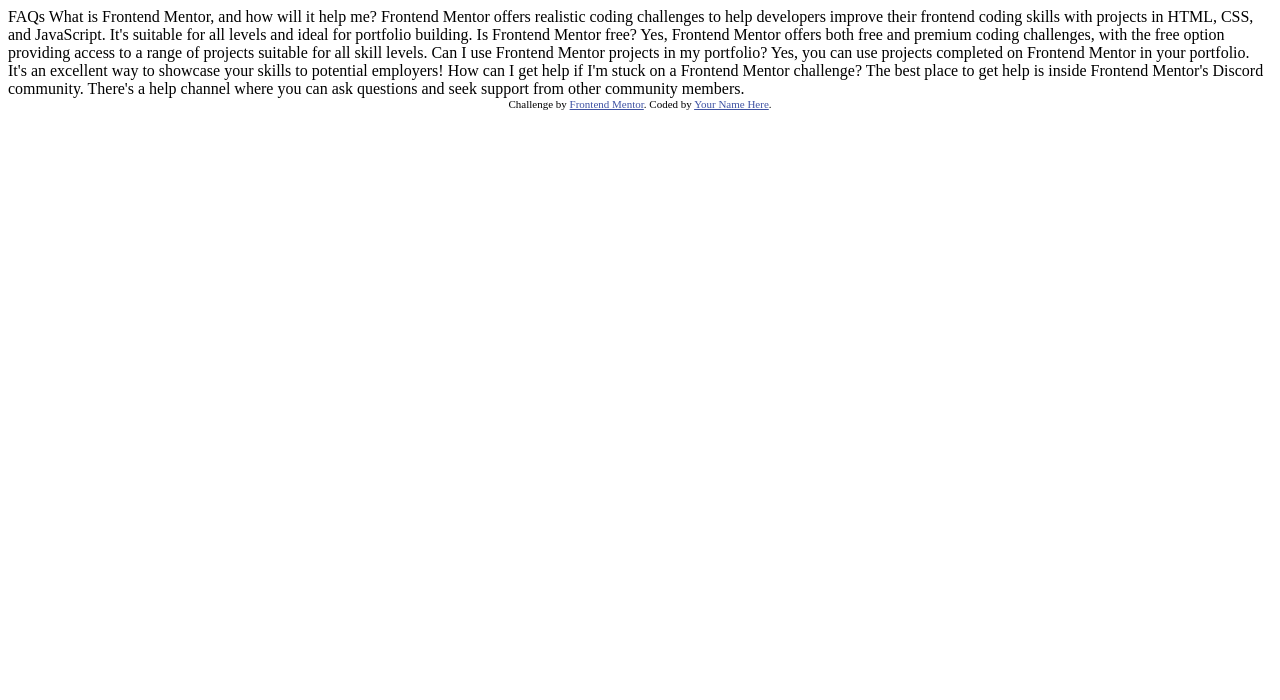
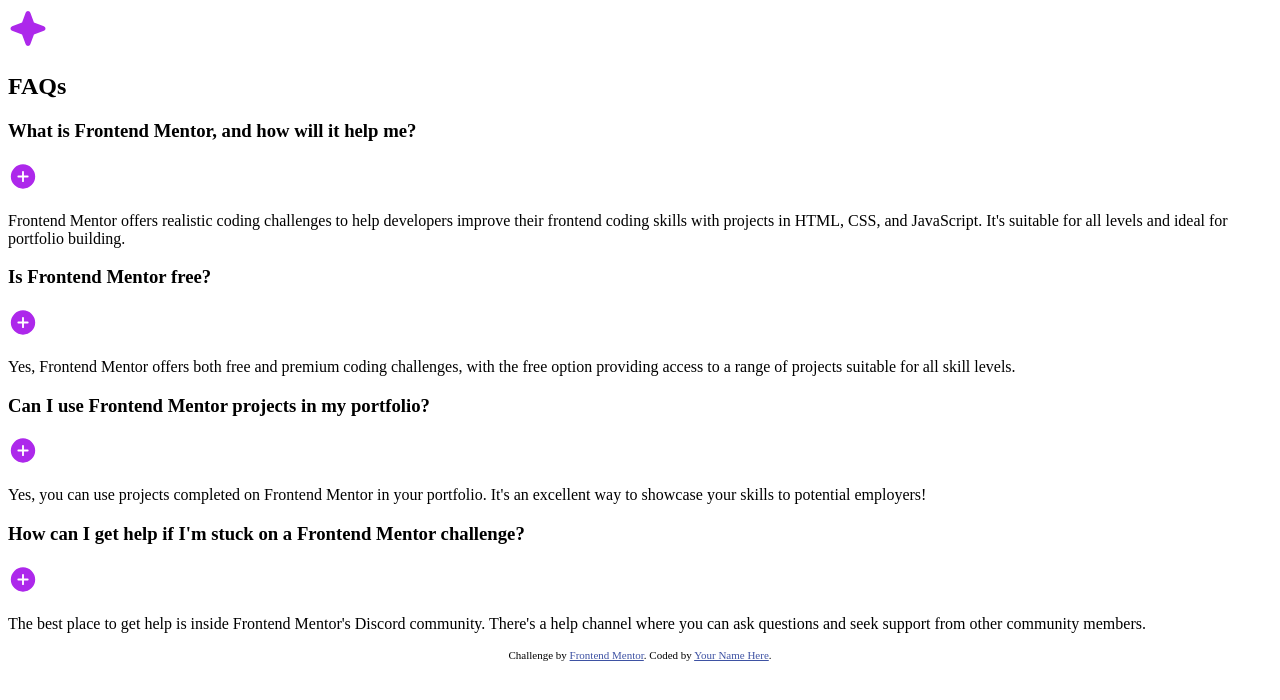
Before and after one commit to FrankGrillo1991/FAQ-Accordion, a plain HTML site: page index.html in a window 1280 px wide. Drawn offline with Linux system fonts and the light colour scheme.

Commit message:
Update index.html

```diff
--- a/index.html
+++ b/index.html
@@ -18,30 +18,53 @@
   </style>
 </head>
 <body>
+<main>
+  <section class="dropdown-container">
+    <div class="dropdown-header">
+      <img src="faq-accordion-main/assets/images/icon-star.svg" alt="star">
+  <h2>FAQs</h2>
+</div>
+<div class="questions-megaContainer">
 
-  FAQs
+  <div class="questionContainer">
+  <div class="question">
+ <h3>What is Frontend Mentor, and how will it help me?</h3>
+ <img src="faq-accordion-main/assets/images/icon-plus.svg" alt="plus">
+</div>
+  <p class="answer-hide">Frontend Mentor offers realistic coding challenges to help developers improve their
+  frontend coding skills with projects in HTML, CSS, and JavaScript. It's suitable for
+  all levels and ideal for portfolio building.</p>
+</div>
 
-  What is Frontend Mentor, and how will it help me?
+<div class="questionContainer">
+  <div class="question">
+  <h3>Is Frontend Mentor free?</h3>
+  <img src="faq-accordion-main/assets/images/icon-plus.svg" alt="plus">
+  </div>
+ <p class="answer-hide">Yes, Frontend Mentor offers both free and premium coding challenges, with the free
+  option providing access to a range of projects suitable for all skill levels.</p>
+</div>
 
-  Frontend Mentor offers realistic coding challenges to help developers improve their
-  frontend coding skills with projects in HTML, CSS, and JavaScript. It's suitable for
-  all levels and ideal for portfolio building.
+<div class="questionContainer">
+ <h3>Can I use Frontend Mentor projects in my portfolio?</h3>
+ <img src="faq-accordion-main/assets/images/icon-plus.svg" alt="plus">
+</div>
+ <p class="answer-hide">Yes, you can use projects completed on Frontend Mentor in your portfolio. It's an excellent
+  way to showcase your skills to potential employers!</p>
+</div>
 
-  Is Frontend Mentor free?
+<div class="questionContainer">
+ <h3>How can I get help if I'm stuck on a Frontend Mentor challenge?</h3>
+ <img src="faq-accordion-main/assets/images/icon-plus.svg" alt="plus">
+</div>
+ <p class="answer-hide">The best place to get help is inside Frontend Mentor's Discord community. There's a help
+  channel where you can ask questions and seek support from other community members.</p>
+</div>
+</div>
 
-  Yes, Frontend Mentor offers both free and premium coding challenges, with the free
-  option providing access to a range of projects suitable for all skill levels.
+  </section>
 
-  Can I use Frontend Mentor projects in my portfolio?
-
-  Yes, you can use projects completed on Frontend Mentor in your portfolio. It's an excellent
-  way to showcase your skills to potential employers!
-
-  How can I get help if I'm stuck on a Frontend Mentor challenge?
-
-  The best place to get help is inside Frontend Mentor's Discord community. There's a help
-  channel where you can ask questions and seek support from other community members.
-
+</main>
 
   <div class="attribution">
     Challenge by <a href="https://www.frontendmentor.io?ref=challenge" target="_blank">Frontend Mentor</a>.
```
